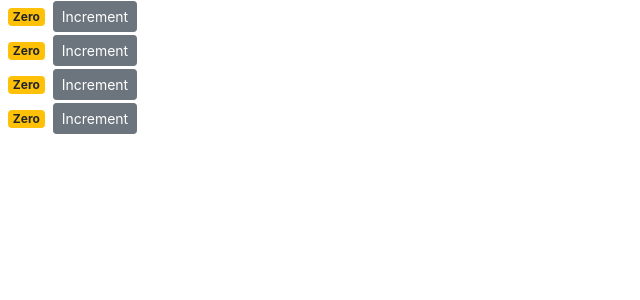
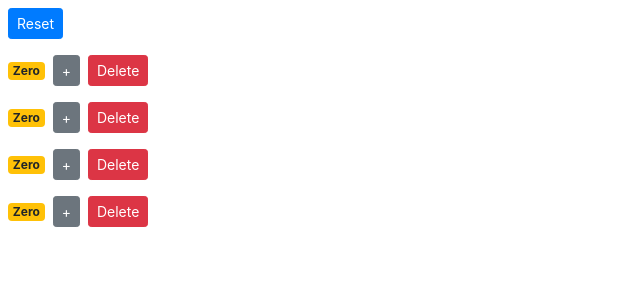
Before and after one commit to SebBird/counterapp, a React (Create React App) app: page / in a window 1280 px wide. Shown: the top 300 px of the page, without its empty margins (0-640 px from the left). Built offline with nearby package versions, Linux system fonts and the light colour scheme.

Commit message:
added event handlers

```diff
--- a/src/Components/counter.jsx
+++ b/src/Components/counter.jsx
@@ -1,36 +1,30 @@
 import React, { Component } from "react";
 
 class Counter extends Component {
-  state = {
-    value: this.props.value,
-  };
-
-  handleIncrement = () => {
-    this.setState({ value: this.state.value + 1 });
-  };
 
   render() {
     return (
       <div>
         <span className={this.getBadgeClasses()}>{this.formatCount()}</span>
         <button
-          onClick={() => this.handleIncrement()}
+          onClick={() => this.props.onIncrement(this.props.counter)}
           className="btn btn-secondary btn-sm"
         >
-          Increment
+          +
         </button>
+        <button onClick={() => this.props.onDelete(this.props.counter.id)} className="btn btn-danger btn-sm m-2">Delete</button>
       </div>
     );
   }
 
   getBadgeClasses() {
     let classes = "badge m-2 badge-";
-    classes += this.state.value === 0 ? "warning" : "primary";
+    classes += this.props.counter.value === 0 ? "warning" : "primary";
     return classes;
   }
 
   formatCount() {
-    const { value: count } = this.state;
+    const { value: count } = this.props.counter;
     return count === 0 ? "Zero" : count;
   }
 }
--- a/src/Components/counters.jsx
+++ b/src/Components/counters.jsx
@@ -10,11 +10,38 @@
       { id: 4, value: 0 },
     ],
   };
+
+handleReset = () => {
+  const counters = this.state.counters.map(c => {
+    c.value = 0;
+    return c;
+  })
+
+  this.setState({counters});
+};
+
+handleIncrement = (counter) => {
+  const counters = [...this.state.counters];
+  const index = counters.indexOf(counter);
+  counters[index] = {...counter};
+  counters[index].value++;
+  this.setState({counters});
+
+};
+
+handleDelete = (counterId) => {
+  const counters = this.state.counters.filter(c => c.id !== counterId);
+  this.setState({counters})
+};
+
   render() {
     return (
       <div>
+        <button
+        onClick={this.handleReset}
+        className="btn btn-primary btn-sm m-2">Reset</button>
         {this.state.counters.map((counter) => (
-          <Counter key={counter.id} value={counter.value} />
+          <Counter key={counter.id} onIncrement={this.handleIncrement} onDelete={this.handleDelete} counter={counter}/>
         ))}
       </div>
     );
```
